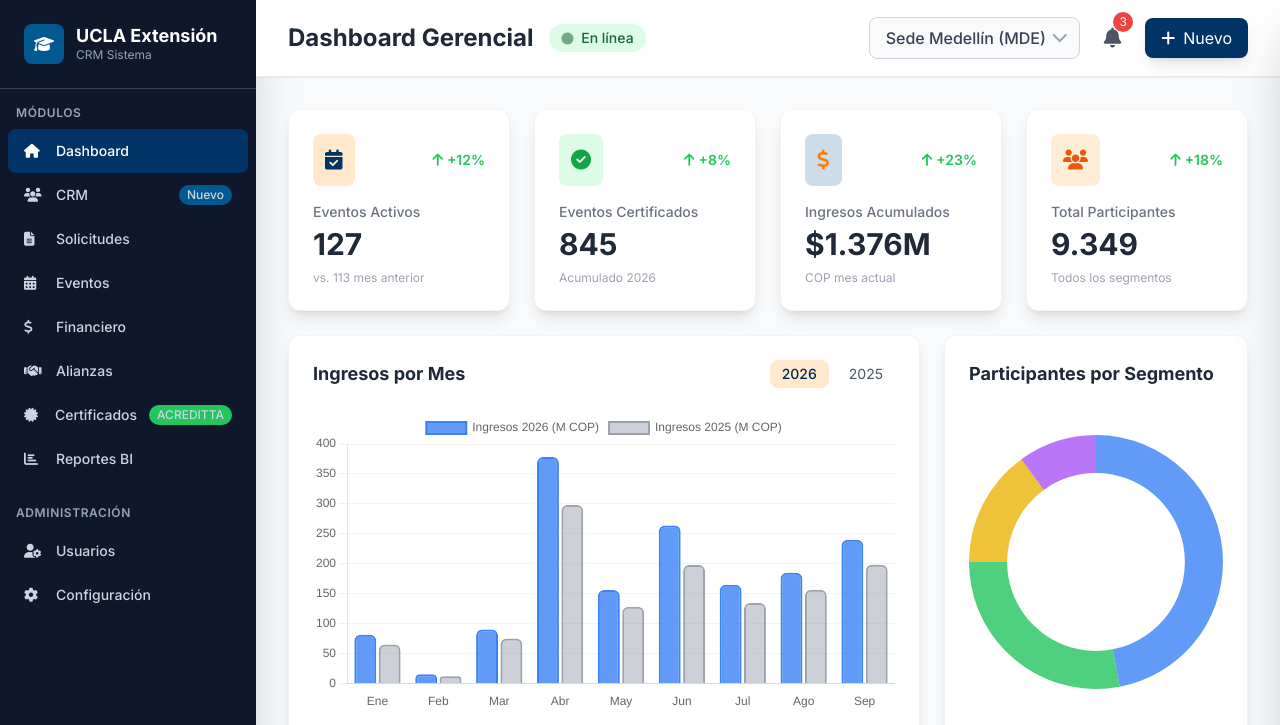
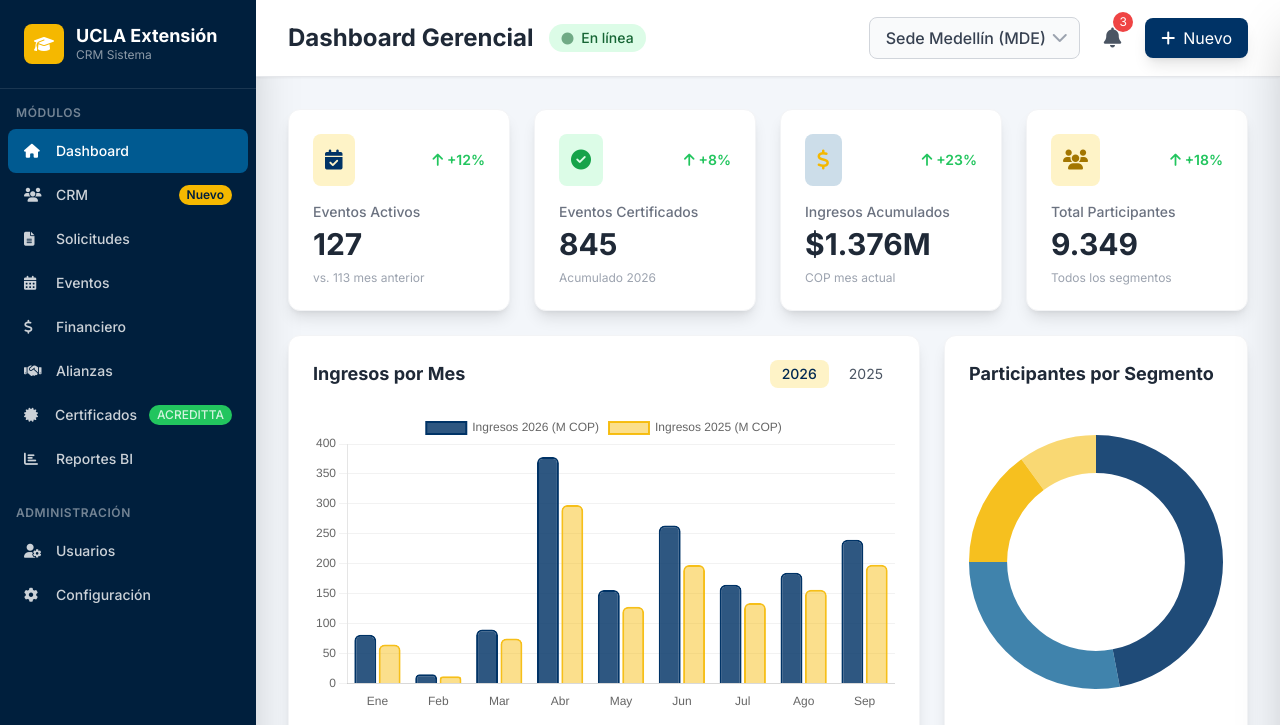
Before and after one commit to durleylopezal-design/extension, a plain HTML site: page index.html in a window 1280 px wide. Both pictures are taken after a click on the button "Iniciar Sesión". Shown: the top 725 px of the page. Drawn offline with nearby package versions, Linux system fonts and the light colour scheme.

Commit message:
feat: change the colors

```diff
--- a/index.html
+++ b/index.html
@@ -10,6 +10,7 @@
             theme: {
                 extend: {
                     colors: {
+                        /* Azul institucional — color principal UCLA */
                         brand: {
                             50:  '#e6eef5',
                             100: '#ccdde9',
@@ -22,17 +23,18 @@
                             800: '#001f3d',
                             900: '#001429',
                         },
+                        /* Amarillo institucional — color secundario UCLA */
                         accent: {
-                            50:  '#fff3e6',
-                            100: '#ffe8cc',
-                            200: '#ffd199',
-                            300: '#ffba66',
-                            400: '#ffa333',
-                            500: '#ff7a00',
-                            600: '#cc6200',
-                            700: '#994900',
-                            800: '#663100',
-                            900: '#331800',
+                            50:  '#fffbeb',
+                            100: '#fef3c7',
+                            200: '#fde68a',
+                            300: '#fcd34d',
+                            400: '#fbbf24',
+                            500: '#F5B800',
+                            600: '#d49a00',
+                            700: '#a37600',
+                            800: '#735300',
+                            900: '#422f00',
                         }
                     }
                 }
@@ -43,19 +45,53 @@
     <link href="https://cdnjs.cloudflare.com/ajax/libs/font-awesome/6.4.0/css/all.min.css" rel="stylesheet">
     <link href="https://fonts.googleapis.com/css2?family=Inter:wght@300;400;500;600;700&display=swap" rel="stylesheet">
     <style>
+        /* ============================================================
+           VARIABLES DE COLOR — Universidad Católica Luis Amigó (UCLA)
+           ============================================================ */
+        :root {
+            /* Azul institucional (principal) */
+            --color-primary:        #003366;
+            --color-primary-light:  #005a91;
+            --color-primary-dark:   #001f3d;
+            --color-primary-50:     #e6eef5;
+            --color-primary-100:    #ccdde9;
+
+            /* Amarillo institucional (secundario) */
+            --color-accent:         #F5B800;
+            --color-accent-light:   #fcd34d;
+            --color-accent-dark:    #d49a00;
+            --color-accent-50:      #fffbeb;
+            --color-accent-100:     #fef3c7;
+
+            /* Neutros */
+            --color-surface:        #ffffff;
+            --color-bg:             #f3f6fa;
+            --color-text:           #1e293b;
+            --color-text-muted:     #64748b;
+            --color-border:         #e2e8f0;
+
+            /* Semánticos */
+            --color-success:        #059669;
+            --color-danger:         #dc2626;
+            --color-warning:        #d97706;
+        }
+
         * { font-family: 'Inter', sans-serif; }
 
+        body { background-color: var(--color-bg); }
+
         .sidebar-item { transition: all 0.3s ease; }
-        .sidebar-item:hover { background: rgba(255,255,255,0.1); transform: translateX(5px); }
+        .sidebar-item:hover { background: rgba(255,255,255,0.12); transform: translateX(5px); }
 
         .card-hover { transition: all 0.3s ease; }
-        .card-hover:hover { transform: translateY(-5px); box-shadow: 0 20px 25px -5px rgba(0, 0, 0, 0.1); }
-
-        .gradient-bg { background: linear-gradient(135deg, #003366 0%, #005a91 100%); }
-        .gradient-card-1 { background: linear-gradient(135deg, #ff7a00 0%, #cc6200 100%); }
-        .gradient-card-2 { background: linear-gradient(135deg, #f093fb 0%, #f5576c 100%); }
-        .gradient-card-3 { background: linear-gradient(135deg, #4facfe 0%, #00f2fe 100%); }
-        .gradient-card-4 { background: linear-gradient(135deg, #43e97b 0%, #38f9d7 100%); }
+        .card-hover:hover { transform: translateY(-5px); box-shadow: 0 20px 25px -5px rgba(0, 51, 102, 0.12); }
+
+        /* Gradientes institucionales */
+        .gradient-bg      { background: linear-gradient(135deg, var(--color-primary) 0%, var(--color-primary-light) 100%); }
+        .gradient-card-1  { background: linear-gradient(135deg, var(--color-accent) 0%, var(--color-accent-dark) 100%); }
+        .gradient-card-2  { background: linear-gradient(135deg, var(--color-primary) 0%, var(--color-primary-light) 100%); }
+        .gradient-card-3  { background: linear-gradient(135deg, #0ea5e9 0%, #0284c7 100%); }
+        .gradient-card-4  { background: linear-gradient(135deg, #10b981 0%, #059669 100%); }
 
         .kanban-column { min-height: 500px; background: #f3f4f6; border-radius: 12px; }
         .kanban-card { cursor: move; transition: all 0.2s; }
@@ -131,7 +167,7 @@
             top: 50%;
             transform: translateY(-50%);
             border: 10px solid transparent;
-            border-left: 10px solid #ff7a00;
+            border-left: 10px solid var(--color-accent);
         }
         .pipeline-stage:last-child::after { display: none; }
 
@@ -140,11 +176,11 @@
         .custom-scrollbar::-webkit-scrollbar-thumb { background: #888; border-radius: 3px; }
         .custom-scrollbar::-webkit-scrollbar-thumb:hover { background: #555; }
 
-        .drag-ghost { opacity: 0.5; background: #e5e7eb; }
-        .drag-over { background: #fff3e6; border: 2px dashed #ff7a00; }
+        .drag-ghost { opacity: 0.5; background: #e2e8f0; }
+        .drag-over { background: var(--color-accent-50); border: 2px dashed var(--color-accent); }
     </style>
 </head>
-<body class="bg-gray-50 text-gray-800">
+<body style="background-color: var(--color-bg); color: var(--color-text);">
 
     <!-- Login Modal -->
     <div id="loginModal" class="fixed inset-0 z-50 flex items-center justify-center bg-black bg-opacity-50 modal">
@@ -190,7 +226,7 @@
             <div class="mt-6 text-center">
                 <p class="text-xs text-gray-500">Universidad Católica Luis Amigó - 2026</p>
                 <div class="flex justify-center gap-2 mt-2">
-                    <span class="sede-badge bg-accent-100 text-brand-800"><i class="fas fa-map-marker-alt"></i> Medellín</span>
+                    <span class="sede-badge" style="background: var(--color-accent-100); color: var(--color-primary);"><i class="fas fa-map-marker-alt"></i> Medellín</span>
                 </div>
             </div>
         </div>
@@ -200,74 +236,74 @@
     <div id="mainApp" class="hidden min-h-screen flex">
 
         <!-- Sidebar -->
-        <aside class="w-64 bg-slate-900 text-white flex flex-col shadow-2xl">
-            <div class="p-6 border-b border-slate-700">
+        <aside class="w-64 text-white flex flex-col shadow-2xl" style="background: var(--color-primary-dark);">
+            <div class="p-6" style="border-bottom: 1px solid rgba(255,255,255,0.1);">
                 <div class="flex items-center gap-3">
-                    <div class="w-10 h-10 bg-brand-500 rounded-lg flex items-center justify-center">
+                    <div class="w-10 h-10 rounded-lg flex items-center justify-center" style="background: var(--color-accent);">
                         <i class="fas fa-graduation-cap text-white"></i>
                     </div>
                     <div>
                         <h1 class="font-bold text-lg leading-tight">UCLA Extensión</h1>
-                        <p class="text-xs text-slate-400">CRM Sistema</p>
+                        <p class="text-xs" style="color: rgba(255,255,255,0.55);">CRM Sistema</p>
                     </div>
                 </div>
             </div>
 
             <nav class="flex-1 overflow-y-auto py-4">
-                <div class="px-4 mb-2 text-xs font-semibold text-slate-400 uppercase tracking-wider">Módulos</div>
-
-                <a href="#" onclick="showModule('dashboard')" class="sidebar-item flex items-center gap-3 px-4 py-3 text-sm font-medium rounded-lg mx-2 bg-brand-600">
+                <div class="px-4 mb-2 text-xs font-semibold uppercase tracking-wider" style="color: rgba(255,255,255,0.45);">Módulos</div>
+
+                <a href="#" onclick="showModule('dashboard')" class="sidebar-item flex items-center gap-3 px-4 py-3 text-sm font-medium rounded-lg mx-2" style="background: var(--color-primary-light);">
                     <i class="fas fa-home w-5"></i> Dashboard
                 </a>
 
-                <a href="#" onclick="showModule('crm')" class="sidebar-item flex items-center gap-3 px-4 py-3 text-sm font-medium text-slate-300 rounded-lg mx-2">
-                    <i class="fas fa-users w-5"></i> CRM <span class="ml-auto bg-brand-500 text-xs px-2 py-0.5 rounded-full">Nuevo</span>
+                <a href="#" onclick="showModule('crm')" class="sidebar-item flex items-center gap-3 px-4 py-3 text-sm font-medium rounded-lg mx-2" style="color: rgba(255,255,255,0.8);">
+                    <i class="fas fa-users w-5"></i> CRM <span class="ml-auto text-xs px-2 py-0.5 rounded-full font-semibold" style="background: var(--color-accent); color: var(--color-primary-dark);">Nuevo</span>
                 </a>
 
-                <a href="#" onclick="showModule('solicitudes')" class="sidebar-item flex items-center gap-3 px-4 py-3 text-sm font-medium text-slate-300 rounded-lg mx-2">
+                <a href="#" onclick="showModule('solicitudes')" class="sidebar-item flex items-center gap-3 px-4 py-3 text-sm font-medium rounded-lg mx-2" style="color: rgba(255,255,255,0.8);">
                     <i class="fas fa-file-alt w-5"></i> Solicitudes
                 </a>
 
-                <a href="#" onclick="showModule('eventos')" class="sidebar-item flex items-center gap-3 px-4 py-3 text-sm font-medium text-slate-300 rounded-lg mx-2">
+                <a href="#" onclick="showModule('eventos')" class="sidebar-item flex items-center gap-3 px-4 py-3 text-sm font-medium rounded-lg mx-2" style="color: rgba(255,255,255,0.8);">
                     <i class="fas fa-calendar-alt w-5"></i> Eventos
                 </a>
 
-                <a href="#" onclick="showModule('financiero')" class="sidebar-item flex items-center gap-3 px-4 py-3 text-sm font-medium text-slate-300 rounded-lg mx-2">
+                <a href="#" onclick="showModule('financiero')" class="sidebar-item flex items-center gap-3 px-4 py-3 text-sm font-medium rounded-lg mx-2" style="color: rgba(255,255,255,0.8);">
                     <i class="fas fa-dollar-sign w-5"></i> Financiero
                 </a>
 
-                <a href="#" onclick="showModule('alianzas')" class="sidebar-item flex items-center gap-3 px-4 py-3 text-sm font-medium text-slate-300 rounded-lg mx-2">
+                <a href="#" onclick="showModule('alianzas')" class="sidebar-item flex items-center gap-3 px-4 py-3 text-sm font-medium rounded-lg mx-2" style="color: rgba(255,255,255,0.8);">
                     <i class="fas fa-handshake w-5"></i> Alianzas
                 </a>
 
-                <a href="#" onclick="showModule('certificados')" class="sidebar-item flex items-center gap-3 px-4 py-3 text-sm font-medium text-slate-300 rounded-lg mx-2">
+                <a href="#" onclick="showModule('certificados')" class="sidebar-item flex items-center gap-3 px-4 py-3 text-sm font-medium rounded-lg mx-2" style="color: rgba(255,255,255,0.8);">
                     <i class="fas fa-certificate w-5"></i> Certificados
                     <span class="ml-auto bg-green-500 text-xs px-2 py-0.5 rounded-full">ACREDITTA</span>
                 </a>
 
-                <a href="#" onclick="showModule('reportes')" class="sidebar-item flex items-center gap-3 px-4 py-3 text-sm font-medium text-slate-300 rounded-lg mx-2">
+                <a href="#" onclick="showModule('reportes')" class="sidebar-item flex items-center gap-3 px-4 py-3 text-sm font-medium rounded-lg mx-2" style="color: rgba(255,255,255,0.8);">
                     <i class="fas fa-chart-bar w-5"></i> Reportes BI
                 </a>
 
-                <div class="px-4 mt-6 mb-2 text-xs font-semibold text-slate-400 uppercase tracking-wider">Administración</div>
-
-                <a href="#" onclick="showModule('usuarios')" class="sidebar-item flex items-center gap-3 px-4 py-3 text-sm font-medium text-slate-300 rounded-lg mx-2">
+                <div class="px-4 mt-6 mb-2 text-xs font-semibold uppercase tracking-wider" style="color: rgba(255,255,255,0.45);">Administración</div>
+
+                <a href="#" onclick="showModule('usuarios')" class="sidebar-item flex items-center gap-3 px-4 py-3 text-sm font-medium rounded-lg mx-2" style="color: rgba(255,255,255,0.8);">
                     <i class="fas fa-user-cog w-5"></i> Usuarios
                 </a>
 
-                <a href="#" onclick="showModule('config')" class="sidebar-item flex items-center gap-3 px-4 py-3 text-sm font-medium text-slate-300 rounded-lg mx-2">
+                <a href="#" onclick="showModule('config')" class="sidebar-item flex items-center gap-3 px-4 py-3 text-sm font-medium rounded-lg mx-2" style="color: rgba(255,255,255,0.8);">
                     <i class="fas fa-cog w-5"></i> Configuración
                 </a>
             </nav>
 
-            <div class="p-4 border-t border-slate-700">
+            <div class="p-4" style="border-top: 1px solid rgba(255,255,255,0.1);">
                 <div class="flex items-center gap-3">
-                    <img src="https://ui-avatars.com/api/?name=Coord+Sede&background=3b82f6&color=fff" class="w-10 h-10 rounded-full">
+                    <img src="https://ui-avatars.com/api/?name=Coord+Sede&background=003366&color=F5B800" class="w-10 h-10 rounded-full">
                     <div class="flex-1 min-w-0">
                         <p class="text-sm font-medium text-white truncate">Coord. Sede Medellín</p>
-                        <p class="text-xs text-slate-400 truncate">coordinador@ucla.edu.co</p>
-                    </div>
-                    <button onclick="logout()" class="text-slate-400 hover:text-white">
+                        <p class="text-xs truncate" style="color: rgba(255,255,255,0.55);">coordinador@ucla.edu.co</p>
+                    </div>
+                    <button onclick="logout()" style="color: rgba(255,255,255,0.55);" class="hover:text-white transition-colors">
                         <i class="fas fa-sign-out-alt"></i>
                     </button>
                 </div>
@@ -365,8 +401,8 @@
 
                         <div class="card-hover bg-white rounded-xl p-6 shadow-lg border border-gray-100">
                             <div class="flex items-center justify-between mb-4">
-                                <div class="p-3 bg-orange-100 rounded-lg">
-                                    <i class="fas fa-users text-orange-600 text-xl"></i>
+                                <div class="p-3 bg-accent-100 rounded-lg">
+                                    <i class="fas fa-users text-accent-700 text-xl"></i>
                                 </div>
                                 <span class="text-green-500 text-sm font-semibold flex items-center gap-1">
                                     <i class="fas fa-arrow-up"></i> +18%
@@ -927,7 +963,7 @@
                             </div>
                             <div class="text-right">
                                 <div class="w-20 h-20 bg-white rounded-full flex items-center justify-center shadow-lg">
-                                    <i class="fas fa-medal text-4xl text-accent-500"></i>
+                                    <i class="fas fa-medal text-4xl text-accent-600"></i>
                                 </div>
                                 <p class="mt-2 text-sm text-accent-100">API Conectada</p>
                             </div>
@@ -1320,11 +1356,12 @@
 
             // Update sidebar active state
             document.querySelectorAll('.sidebar-item').forEach(item => {
-                item.classList.remove('bg-brand-600', 'text-white');
-                item.classList.add('text-slate-300');
+                item.style.background = '';
+                item.style.color = 'rgba(255,255,255,0.8)';
             });
-            event.target.closest('.sidebar-item').classList.remove('text-slate-300');
-            event.target.closest('.sidebar-item').classList.add('bg-brand-600', 'text-white');
+            const activeItem = event.target.closest('.sidebar-item');
+            activeItem.style.background = 'var(--color-primary-light)';
+            activeItem.style.color = '#ffffff';
         }
 
         // CRM Tabs
@@ -1427,15 +1464,15 @@
                     datasets: [{
                         label: 'Ingresos 2026 (M COP)',
                         data: [81.4, 15.6, 90.3, 378.4, 156.3, 263.9, 165.0, 185.2, 240.2],
-                        backgroundColor: 'rgba(59, 130, 246, 0.8)',
-                        borderColor: 'rgba(59, 130, 246, 1)',
+                        backgroundColor: 'rgba(0, 51, 102, 0.82)',
+                        borderColor: 'rgba(0, 51, 102, 1)',
                         borderWidth: 2,
                         borderRadius: 6
                     }, {
                         label: 'Ingresos 2025 (M COP)',
                         data: [65.2, 12.1, 75.4, 298.3, 128.5, 198.2, 134.6, 156.8, 198.4],
-                        backgroundColor: 'rgba(156, 163, 175, 0.5)',
-                        borderColor: 'rgba(156, 163, 175, 1)',
+                        backgroundColor: 'rgba(245, 184, 0, 0.45)',
+                        borderColor: 'rgba(245, 184, 0, 0.9)',
                         borderWidth: 2,
                         borderRadius: 6
                     }]
@@ -1473,10 +1510,10 @@
                     datasets: [{
                         data: [47, 28, 15, 10],
                         backgroundColor: [
-                            'rgba(59, 130, 246, 0.8)',
-                            'rgba(34, 197, 94, 0.8)',
-                            'rgba(234, 179, 8, 0.8)',
-                            'rgba(168, 85, 247, 0.8)'
+                            'rgba(0, 51, 102, 0.88)',
+                            'rgba(0, 90, 145, 0.75)',
+                            'rgba(245, 184, 0, 0.88)',
+                            'rgba(245, 184, 0, 0.55)'
                         ],
                         borderWidth: 0
                     }]
```
Also changed, not shown: 1 other file.
